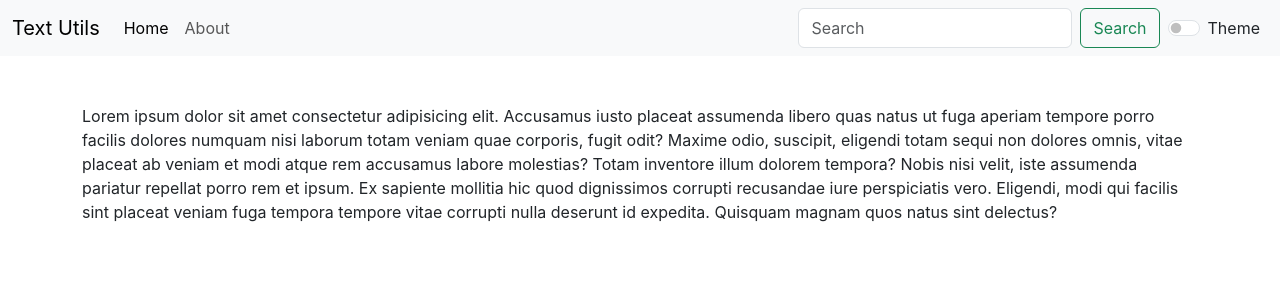
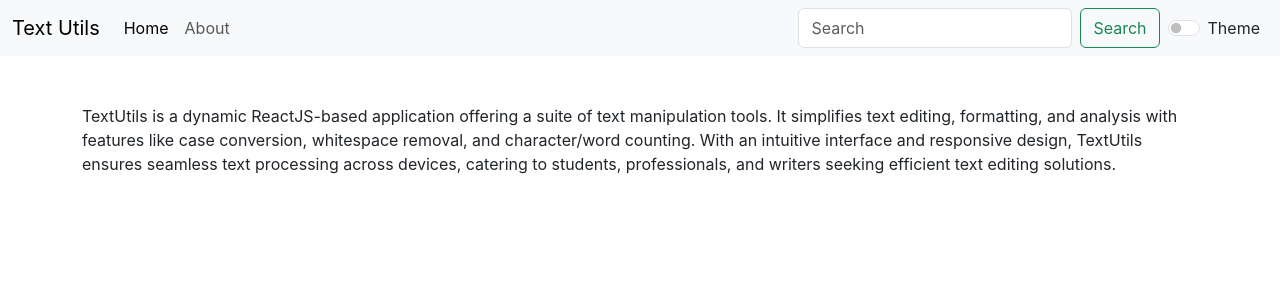
Before and after one commit to PandeyHarish/textUtils, a React (Create React App) app: page /about in a window 1280 px wide. Shown: the top 300 px of the page. Built offline with nearby package versions, Linux system fonts and the light colour scheme.

Commit message:
wrote the description in the about component

```diff
--- a/src/components/About.js
+++ b/src/components/About.js
@@ -4,16 +4,10 @@
   return (
     <div className="container mt-5">
       <p>
-        Lorem ipsum dolor sit amet consectetur adipisicing elit. Accusamus iusto
-        placeat assumenda libero quas natus ut fuga aperiam tempore porro
-        facilis dolores numquam nisi laborum totam veniam quae corporis, fugit
-        odit? Maxime odio, suscipit, eligendi totam sequi non dolores omnis,
-        vitae placeat ab veniam et modi atque rem accusamus labore molestias?
-        Totam inventore illum dolorem tempora? Nobis nisi velit, iste assumenda
-        pariatur repellat porro rem et ipsum. Ex sapiente mollitia hic quod
-        dignissimos corrupti recusandae iure perspiciatis vero. Eligendi, modi
-        qui facilis sint placeat veniam fuga tempora tempore vitae corrupti
-        nulla deserunt id expedita. Quisquam magnam quos natus sint delectus?
+        TextUtils is a dynamic ReactJS-based application offering a suite of text manipulation tools. It simplifies text editing, formatting, and
+        analysis with features like case conversion, whitespace removal, and character/word counting. With an intuitive interface and responsive
+        design, TextUtils ensures seamless text processing across devices, catering to students, professionals, and writers seeking efficient text
+        editing solutions.
       </p>
     </div>
   );
--- a/src/components/TextForm.js
+++ b/src/components/TextForm.js
@@ -142,7 +142,7 @@
       <div className="container">
         <h1>Text Summary</h1>
         <p>
-          <span className="fontbold">{text.split(" ").filter((element)=>{return element.length !== 0}).length}</span> words and{" "}
+          <span className="fontbold">{text.split(/\S+/).filter((element)=>{return element.length !== 0}).length}</span> words and{" "}
           <span className="fontbold">{text.length}</span> characters
         </p>
       </div>
```
